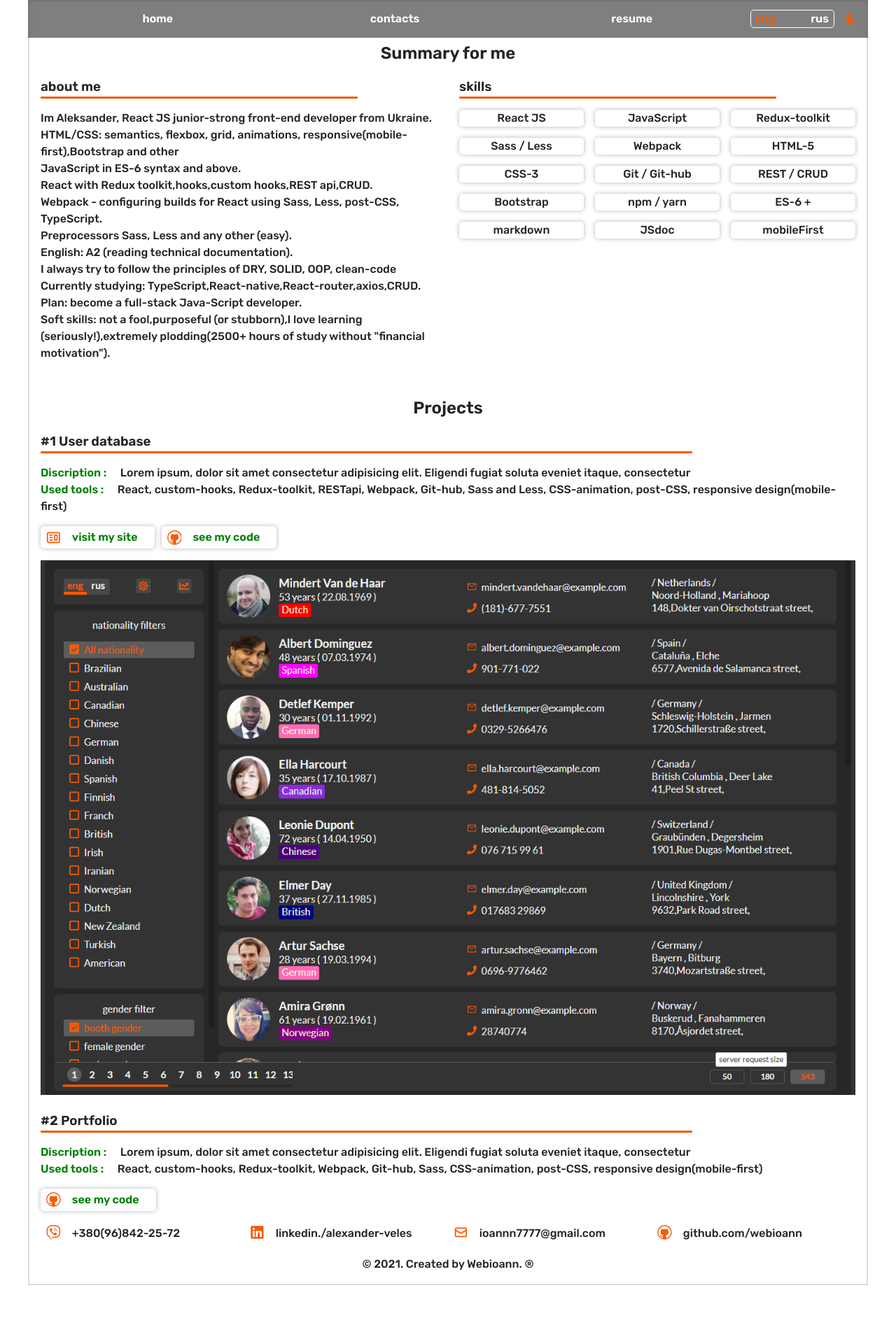
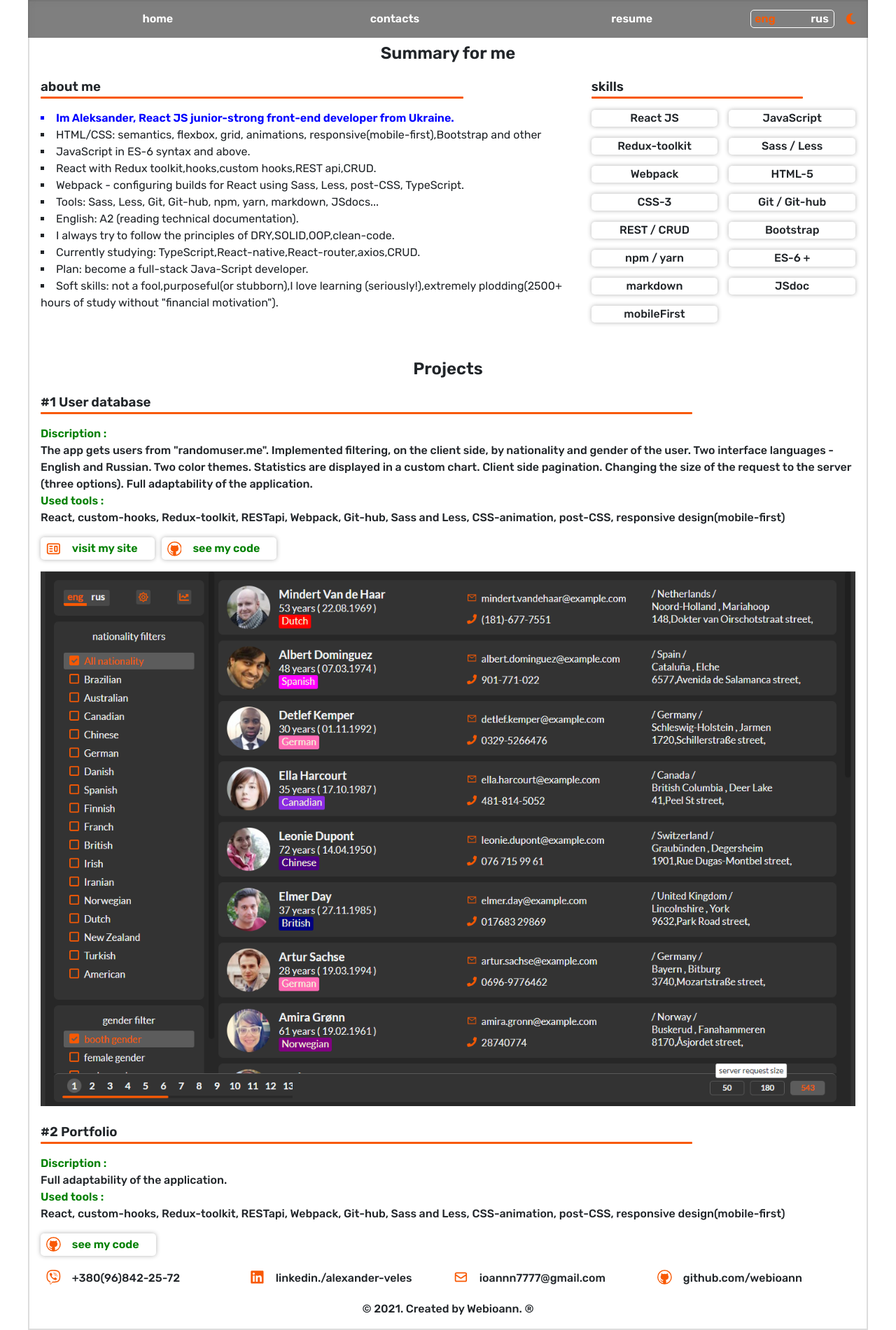
Before and after one commit to webioann/webpack-for-react, a React app: page / in a window 1280 px wide. Shown: the whole page at 70% size. Before the commit the page ends 1837 px from the top, so only its background shows below. Built offline with nearby package versions, Linux system fonts and the light colour scheme.

Commit message:
rename textobjects key for website content

```diff
--- a/src/COMPONENTS/Projects/Projects.js
+++ b/src/COMPONENTS/Projects/Projects.js
@@ -26,23 +26,22 @@ function Projects() {
         theme === 'light' ? setMobileImg(mobileDark) : setMobileImg(mobileLight)
     },[theme])
 
-
     return (
         <section className="projects">
-            <h2 className="title">{ useTranslator(projTitle) }</h2>
+            <h2 className="title">{useTranslator(projTitle)}</h2>
 
-            <h3 className="subtitle">#1 { useTranslator(dashboard.subtitle) } </h3>
+            <h3 className="subtitle">#1 {useTranslator(dashboard.subtitle)} </h3>
             <section className="dashboard">
                 <div className="wrapper">
-                    <p className='discription'>
-                        <span>{ useTranslator(dashboard.spanDiscript) }</span>
-                        { useTranslator(dashboard.textDicript) }
-                    </p>
+                    <div className='discription'>
+                        <span>{useTranslator(dashboard.discr_span)}</span>
+                        <p>{useTranslator(dashboard.discr_text)}</p>
+                    </div>
 
-                    <p className='used-tools'>
-                        <span>{ useTranslator(dashboard.spanTools) }</span>
-                        { useTranslator(dashboard.textTools) }
-                    </p>
+                    <div className='used-tools'>
+                        <span>{useTranslator(dashboard.used_tools_span)}</span>
+                        <p>{useTranslator(dashboard.used_tools_text)}</p>
+                    </div>
 
                     <div className='link-row'>
                         <LinkBox href={'#'} type='site'/>
@@ -60,24 +59,24 @@ function Projects() {
 
             </section>
 
-            <h3 className="subtitle">#2 { useTranslator(portfolio.subtitle) }</h3>
+            <h3 className="subtitle">#2 {useTranslator(portfolio.subtitle)}</h3>
             <section className="portfolio">
                 <div className="wrapper">
 
-                    <p className='discription'>
-                        <span>{ useTranslator(dashboard.spanDiscript) }</span>
-                        { useTranslator(portfolio.textDicript) }
-                    </p>
+                    <div className='discription'>
+                        <span>{useTranslator(portfolio.discr_span)}</span>
+                        <p>{useTranslator(portfolio.discr_text)}</p>
+                    </div>
 
-                    <p className='used-tools'>
-                        <span>{ useTranslator(dashboard.spanTools) }</span>
-                        { useTranslator(portfolio.textTools) }
-                    </p>
+                    <div className='used-tools'>
+                        <span>{useTranslator(portfolio.used_tools_span)}</span>
+                        <p>{useTranslator(portfolio.used_tools_text)}</p>
+                    </div>
+
                     <div className='link-row'>
                         <LinkBox href={gitHubPortfolio} type='github'/>
                     </div>
                 </div>
-
             </section>
 
         </section>
--- a/src/COMPONENTS/Summary/Summary.js
+++ b/src/COMPONENTS/Summary/Summary.js
@@ -1,15 +1,13 @@
-import React, { useState } from 'react'
-import { dataSkills } from '../../data/data-skills'
+import React from 'react';
+import { dataSkills } from '../../data/data-skills';
 import { useSelector } from 'react-redux';
-import useTranslator from '../../hooks/useTranslator'
+import useTranslator from '../../hooks/useTranslator';
 import { summary,about,skills } from '../../data/multiLang';
-// import Tooltip from '../Tooltip/Tooltip'
-
-import './summary.scss'
+// import Tooltip from '../Tooltip/Tooltip';
+import './summary.scss';
 
 function Summary() {
 
-    // const [classes,setClases] = useState('tool on-start')
     const theme = useSelector(state => state.redux.theme)
 
     return (
@@ -24,7 +22,7 @@ function Summary() {
                         <li className='js'>{useTranslator(about.js)}</li>
                         <li className='react'>{useTranslator(about.react)}</li>
                         <li className='webpack'>{useTranslator(about.webpack)}</li>
-                        <li className='prepros'>{useTranslator(about.prepros)}</li>
+                        <li className='tools'>{useTranslator(about.tools)}</li>
                         <li className='languages'>{useTranslator(about.languages)}</li>
                         <li className='patterns'>{useTranslator(about.patterns)}</li>
                         <li className='studying-now'>{useTranslator(about.studying_now)}</li>
@@ -32,9 +30,8 @@ function Summary() {
                         <li className='soft-skills'>{useTranslator(about.soft_skills)}</li>
                     </ul>
                 </div>
-
                 <div className="skills-box">
-                    <h3 className="subtitle">{ useTranslator(skills.subtitle) }</h3>
+                    <h3 className="subtitle">{useTranslator(skills.subtitle)}</h3>
                     <ul className='skills'>
                         { dataSkills.map((data) => (
                             <li key={data.id}
--- a/src/COMPONENTS/Summary/summary.scss
+++ b/src/COMPONENTS/Summary/summary.scss
@@ -6,9 +6,17 @@
         display: flex;
         flex-direction: column;
         .about-box{
-            flex: 1;
+            flex: 2;
             .about{
-                text-align: left;
+                word-wrap: break-word;
+                font-weight: 400;
+                li{
+                    list-style: square inside;
+                }
+                .intro{
+                    font-weight: 700;
+                    color: blue;
+                }
             }
         }
         .skills-box{
@@ -33,17 +41,22 @@
                     }
                 }
             }
-            @media (min-width: 756px) {
-                .skills{
-                    grid-template-columns: 1fr 1fr;
-                }
-            }
-            @media (min-width: 992px) {
+            @media (min-width: 576px) {
                 .skills{
                     grid-template-columns: 1fr 1fr 1fr;
                 }
             }
 
+            @media (min-width: 756px) {
+                .skills{
+                    grid-template-columns: 1fr 1fr 1fr 1fr;
+                }
+            }
+            @media (min-width: 992px) {
+                .skills{
+                    grid-template-columns: 1fr 1fr;
+                }
+            }
         }
         @media (min-width: 576px) {
             .about-box{
@@ -54,7 +67,7 @@
             }
         }
     }
-    @media (min-width: 576px) {
+    @media (min-width: 992px) {
         .wrapper{
             flex-direction: row;
         }
--- a/src/data/multiLang.js
+++ b/src/data/multiLang.js
@@ -61,17 +61,17 @@ export const about = {
         eng: 'Webpack - configuring builds for React using Sass, Less, post-CSS, TypeScript.',
         rus: 'Webpack: конфигурирую сборки для React с использованием Sass,Less,post-CSS,TypeScript.'
     },
-    prepros: {
-        eng: 'Preprocessors Sass, Less and any other (easy).',
-        rus: 'Препроцессоры Sass, Less и любой другой(легко).'
+    tools: {
+        eng: 'Tools: Sass, Less, Git, Git-hub, npm, yarn, markdown, JSdocs...',
+        rus: 'Инструменты: Sass, Less, Git, Git-hub, npm, yarn, markdown, JSdocs ...'
     },
     languages: {
         eng: 'English: A2 (reading technical documentation).',
         rus: 'Английский: А2 (чтение тех.документации).'
     },
     patterns: {
-        eng: 'I always try to follow the principles of DRY, SOLID, OOP, clean-code',
-        rus: 'Всегда стараюсь следовать принципам DRY,SOLID,OOP,clean-code'
+        eng: 'I always try to follow the principles of DRY,SOLID,OOP,clean-code.',
+        rus: 'Всегда стараюсь следовать принципам DRY,SOLID,OOP,clean-code.'
     },
     studying_now: {
         eng: 'Currently studying: TypeScript,React-native,React-router,axios,CRUD.',
@@ -82,8 +82,8 @@ export const about = {
         rus: 'План: стать full-stack Java-Script разработчиком.'
     },
     soft_skills: {
-        eng: 'Soft skills: not a fool,purposeful (or stubborn),I love learning (seriously!),extremely plodding(2500+ hours of study without "financial motivation").',
-        rus: 'Soft skills: не дурак,целеустремлен (или упрям),обожаю учится(серьезно!),крайне усидчив(2500+ часов обучения без "финансовой мотивации").'
+        eng: 'Soft skills: not a fool,purposeful(or stubborn),I love learning (seriously!),extremely plodding(2500+ hours of study without "financial motivation").',
+        rus: 'Soft skills: не дурак,целеустремлен(или упрям),обожаю учится(серьезно!),крайне усидчив(2500+ часов обучения без "финансовой мотивации").'
     },
 
 }
@@ -93,68 +93,45 @@ export const portfolio = {
         eng: 'Portfolio',
         rus: 'Portfolio - это этот сайт'
     },
-    githubLink: "github/webioann/portfolio",
-    spanTools: {
-        eng: 'Used tools : ',
-        rus: 'Использовал : '
+    // githubLink: "github/webioann/portfolio",
+    discr_span: {
+        eng: 'Discription :',
+        rus: 'Описание проэкта :'
     },
-    textTools: {
-        eng: 'React, custom-hooks, Redux-toolkit, Webpack, Git-hub, Sass, CSS-animation, post-CSS, responsive design(mobile-first)',
-        rus: 'React, custom-hooks, Redux-toolkit, Webpack, Git-hub, Sass, CSS-animation, post-CSS, responsive design(mobile-first)'
+    discr_text: {
+        eng: 'Full adaptability of the application.',
+        rus: 'Полная адаптивность приложения .',
     },
-    spanDiscript: {
-        eng: 'Discription : ',
-        rus: 'Описание проэкта : '
+
+    used_tools_span: {
+        eng: 'Used tools :',
+        rus: 'Использовал :'
     },
-    textDicript: {
-        eng: 'Lorem ipsum, dolor sit amet consectetur adipisicing elit. Eligendi fugiat soluta eveniet itaque, consectetur',
-        rus: 'Далеко-далеко за словесными горами в стране гласных и согласных живут рыбные тексты.'
+    used_tools_text: {
+        eng: 'React, custom-hooks, Redux-toolkit, RESTapi, Webpack, Git-hub, Sass and Less, CSS-animation, post-CSS, responsive design(mobile-first)',
+        rus: 'React, custom-hooks, Redux-toolkit, RESTapi, Webpack, Git-hub, Sass and Less, CSS-animation, post-CSS, responsive design(mobile-first)'
     },
 };
 //==========================================
 export const dashboard = {
     subtitle: {
         eng: 'User database',
-        rus: 'User database - база данных пользователей '
+        rus: 'User database - база данных пользователей'
     },
-    spanTools: {
-        eng: 'Used tools : ',
-        rus: 'Использовал : '
+    discr_span: {
+        eng: 'Discription :',
+        rus: 'Описание проэкта :'
     },
-    textTools: {
+    discr_text: {
+        eng: 'The app gets users from "randomuser.me". Implemented filtering, on the client side, by nationality and gender of the user. Two interface languages - English and Russian. Two color themes. Statistics are displayed in a custom chart. Client side pagination. Changing the size of the request to the server (three options). Full adaptability of the application.',
+        rus: 'Приложение получает пользователей с "randomuser.me". Реализовано фильтрацию, на стороне клиента, по национальности и полу пользователя . Два языка интерфейса - английский и русский . Две цветовые темы . Выводится статистика в кастомном графике . Пагинация на стороне клиента . Изменение величины запроса к серверу(три варианта) . Полная адаптивность приложения .',
+    },
+    used_tools_span: {
+        eng: 'Used tools :',
+        rus: 'Использовал :'
+    },
+    used_tools_text: {
         eng: 'React, custom-hooks, Redux-toolkit, RESTapi, Webpack, Git-hub, Sass and Less, CSS-animation, post-CSS, responsive design(mobile-first)',
         rus: 'React, custom-hooks, Redux-toolkit, RESTapi, Webpack, Git-hub, Sass and Less, CSS-animation, post-CSS, responsive design(mobile-first)'
     },
-    spanDiscript: {
-        eng: 'Discription : ',
-        rus: 'Описание проэкта : '
-    },
-    textDicript: {
-        eng: 'Lorem ipsum, dolor sit amet consectetur adipisicing elit. Eligendi fugiat soluta eveniet itaque, consectetur',
-        rus: 'Далеко-далеко за словесными горами в стране гласных и согласных живут рыбные тексты.'
-    },
 };
-//================================
-export const weather = {
-    subtitle: {
-        eng: 'Sky Watcher',
-        rus: 'Sky Watcher - погода у вас в городе'
-    },
-    spanTools: {
-        eng: 'Used tools : ',
-        rus: 'Использовал : '
-    },
-    textTools: {
-        eng: 'React, custom-hooks, Redux-toolkit, RESTapi, Webpack, Git-hub, Sass and Less, CSS-animation, post-CSS, responsive design(mobile-first)',
-        rus: 'React, custom-hooks, Redux-toolkit, RESTapi, Webpack, Git-hub, Sass and Less, CSS-animation, post-CSS, responsive design(mobile-first)'
-    },
-    spanDiscript: {
-        eng: 'Discription : ',
-        rus: 'Описание проэкта : '
-    },
-    textDicript: {
-        eng: 'Lorem ipsum, dolor sit amet consectetur adipisicing elit. Eligendi fugiat soluta eveniet itaque, consectetur',
-        rus: 'Далеко-далеко за словесными горами в стране гласных и согласных живут рыбные тексты.'
-    },
-};
-//======================
--- a/src/hooks/useTranslator.js
+++ b/src/hooks/useTranslator.js
@@ -7,9 +7,7 @@ const useTranslator = ( key ) => {
     const [translation,setTranslation] = useState('')
 
     useEffect(() => {
-        lang === 'eng'
-        ? setTranslation(key.eng)
-        : setTranslation(key.rus)
+        lang === 'eng' ? setTranslation(key.eng) : setTranslation(key.rus)
     },[lang])
 
     return translation
```
